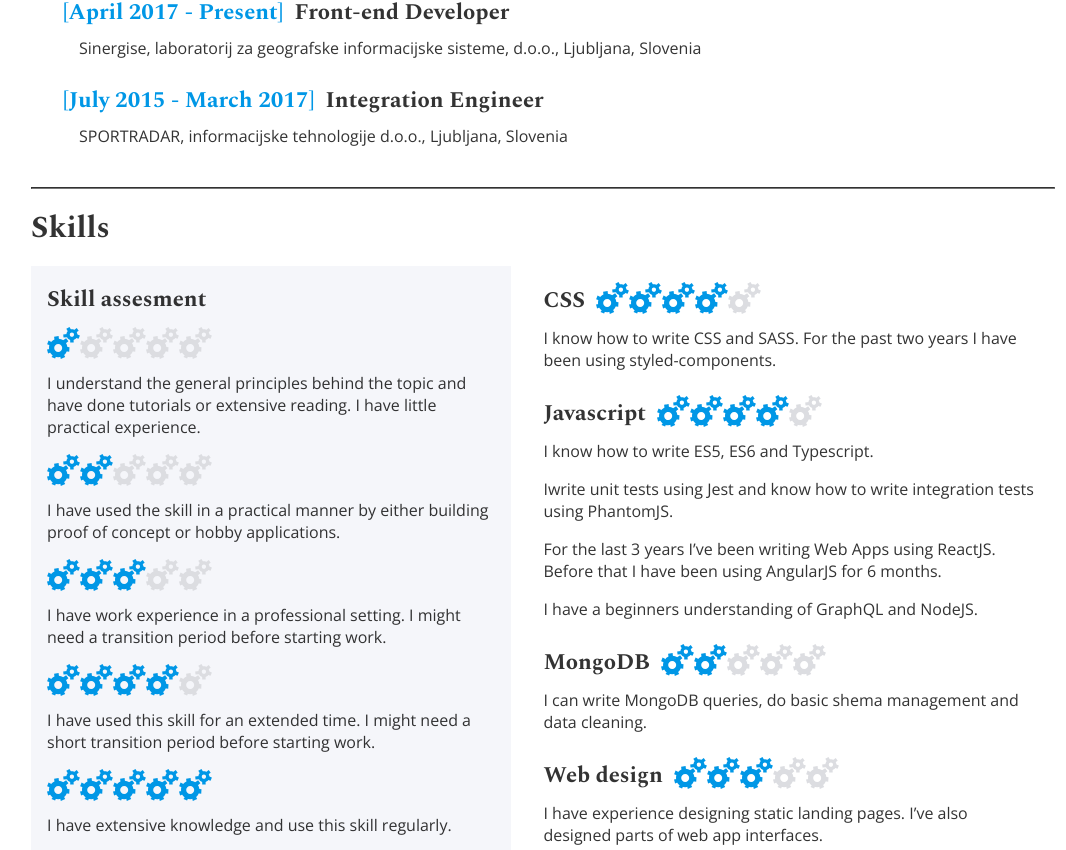
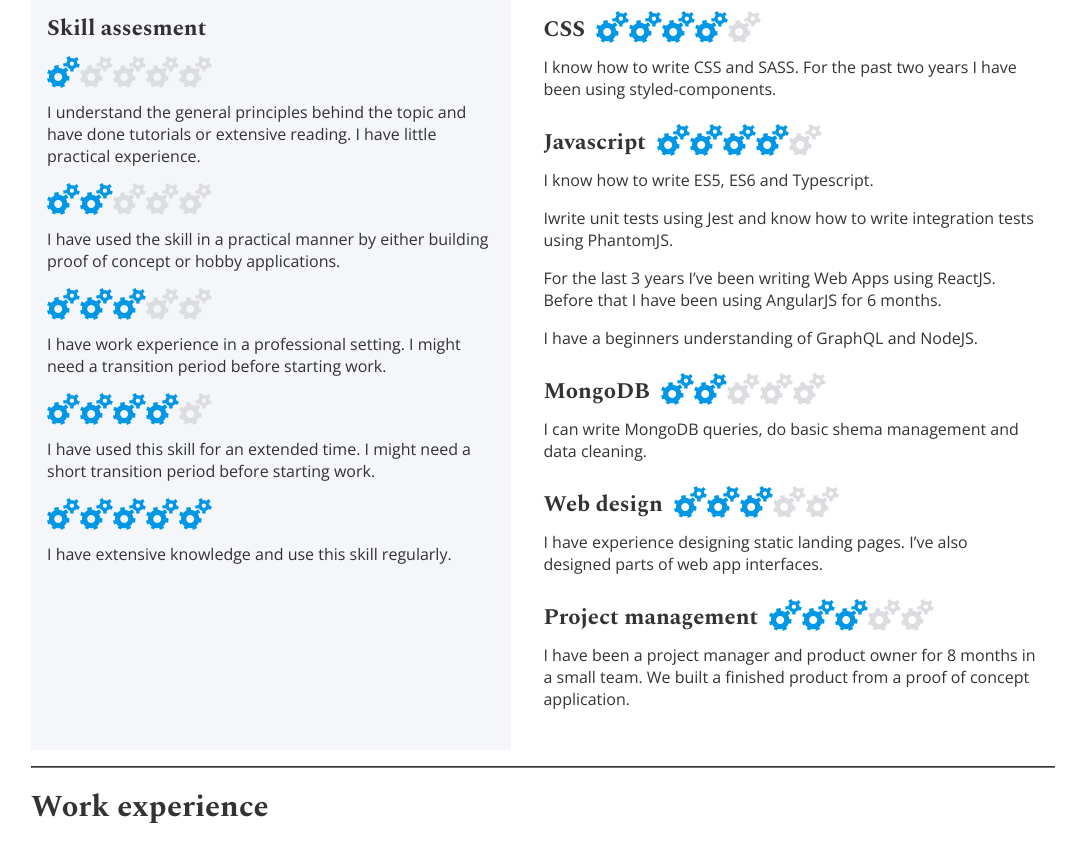
Before and after one commit to Shooshte/Curriculum, a React app: page / in a window 1280 px wide. Shown: the part 510-1360 px from the top of the page, without its empty margins (97-1163 px from the left). Built offline with nearby package versions, Linux system fonts and the light colour scheme.

Commit message:
Put skills in front of work experience.

```diff
--- a/src/App.tsx
+++ b/src/App.tsx
@@ -39,9 +39,9 @@ const App: React.FC = () => {
       <StyledHr />
       <Education />
       <StyledHr />
+      <Skills />
+      <StyledHr />
       <WorkExperience />
-			<StyledHr />
-			<Skills />
       <StyledHr />
     </StyledContainer>
   );
```
Lines whose indentation alone changed are shown as unchanged.
